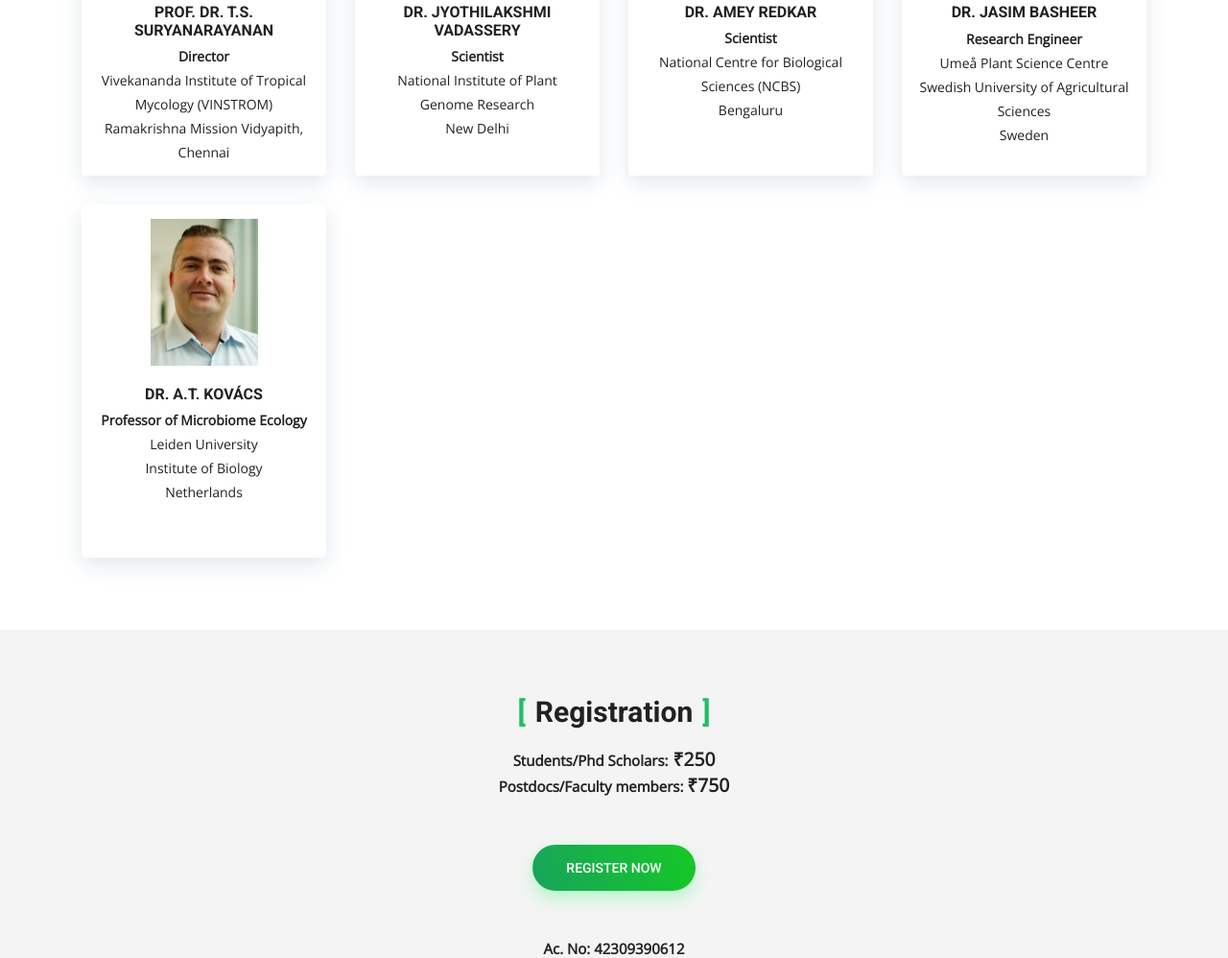
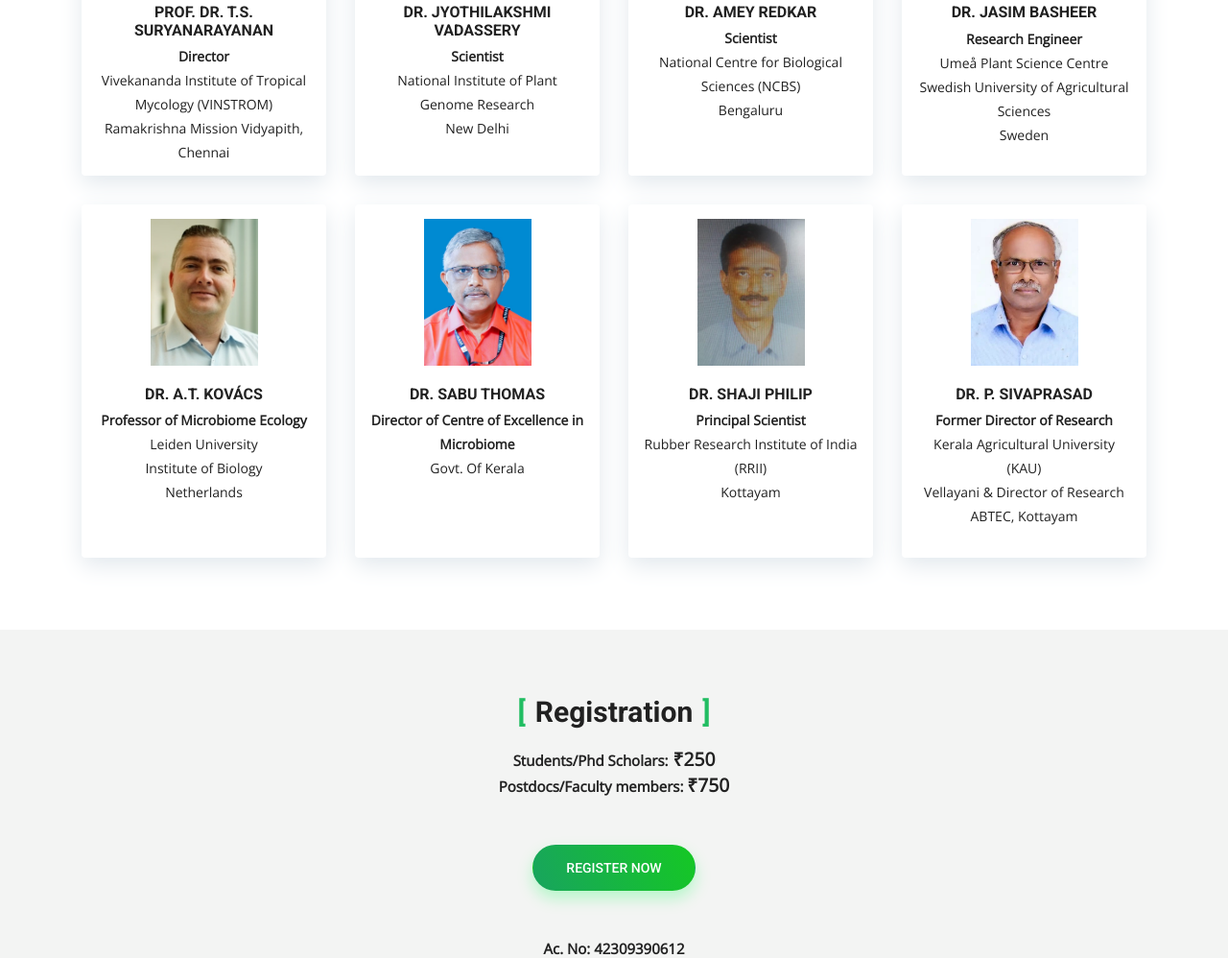
Before and after one commit to IndoSwissSeminar2024/IndoSwissSeminar2024, a plain HTML site: page index.html in a window 1280 px wide. Shown: the part 1470-2468 px from the top of the page at 96% size. Drawn offline with nearby package versions, Linux system fonts and the light colour scheme; a script that the page names is missing; files whose address does not match are found by name.

Commit message:
Update index.html

```diff
--- a/index.html
+++ b/index.html
@@ -286,6 +286,59 @@
           </div>
           <!-- Speakers  Item Ends -->
         </div>
+
+        <div class="col-lg-3 col-md-6 col-xs-12">
+          <!-- Speakers  Item Starts -->
+          <div class="team-item wow fadeInUp" data-wow-delay="0.6s">
+            <div class="team-img">
+              <img class="img-fluid" src="assets/img/speaker/sabuthomas.png" alt="">
+            </div>
+            <div class="info-text">
+              <h3><a href="#">Dr. Sabu Thomas</a></h3>
+              <p><b>Director of Centre of Excellence in Microbiome</b><br>
+                Govt. Of Kerala <br>
+              </p>
+            </div>
+          </div>
+          <!-- Speakers  Item Ends -->
+        </div>
+
+        <div class="col-lg-3 col-md-6 col-xs-12">
+          <!-- Speakers  Item Starts -->
+          <div class="team-item wow fadeInUp" data-wow-delay="0.6s">
+            <div class="team-img">
+              <img class="img-fluid" src="assets/img/speaker/shajiphilip.png" alt="">
+            </div>
+            <div class="info-text">
+              <h3><a href="#">Dr. Shaji Philip</a></h3>
+              <p><b>Principal Scientist</b><br>
+                Rubber Research Institute of India (RRII) <br>
+                Kottayam <br>
+              </p>
+            </div>
+          </div>
+          <!-- Speakers  Item Ends -->
+        </div>
+
+
+        <div class="col-lg-3 col-md-6 col-xs-12">
+          <!-- Speakers  Item Starts -->
+          <div class="team-item wow fadeInUp" data-wow-delay="0.6s">
+            <div class="team-img">
+              <img class="img-fluid" src="assets/img/speaker/sivaprasad.png" alt="">
+            </div>
+            <div class="info-text">
+              <h3><a href="#">Dr. P. Sivaprasad</a></h3>
+              <p><b>Former Director of Research</b><br>
+                Kerala Agricultural University (KAU) <br>
+                Vellayani & Director of Research <br>
+                ABTEC, Kottayam <br>
+              </p>
+            </div>
+          </div>
+          <!-- Speakers  Item Ends -->
+        </div>
+
 
       </div>
   </section>
```
